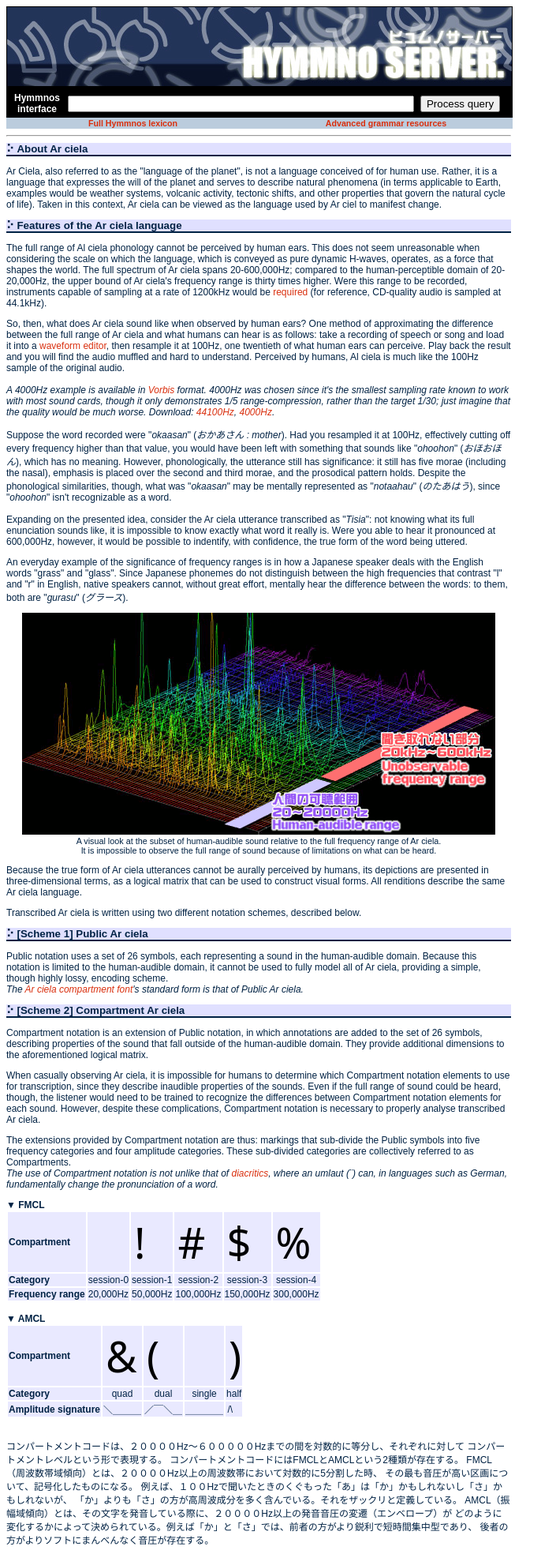
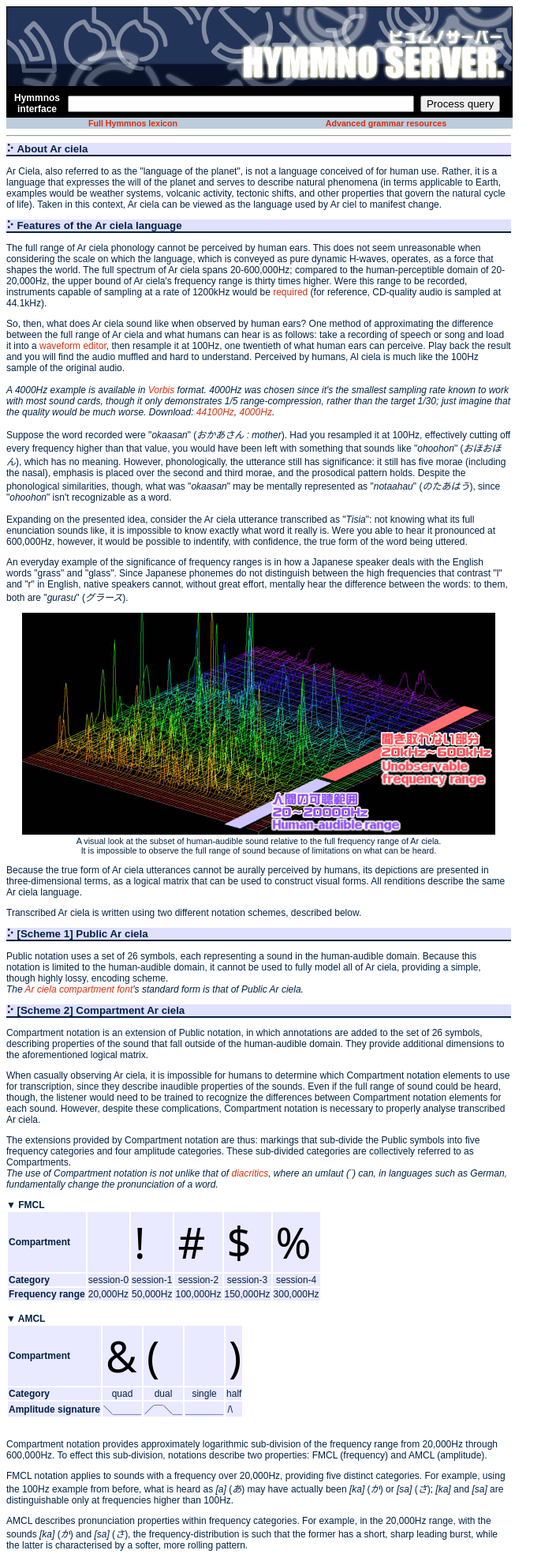
Before and after one commit to flan/hymmnoserver, a PHP site: page /ar-ciela.php in a window 1280 px wide. Shown: the top 1968 px of the page at 79% size, without its empty margins (0-705 px from the left). Run offline with PHP 8.4, Linux system fonts and the light colour scheme; data that the repository does not hold is empty; some libraries are stand-ins or nearby versions.

Commit message:
Translated everything up to the pronunciation section.

```diff
--- a/ar-ciela.php
+++ b/ar-ciela.php
@@ -74,7 +74,7 @@ See license.README for details.
             </p>
             <div class="section-title text-title-small">⠕ Features of the Ar ciela language</div>
             <p>
-                The full range of Al ciela phonology cannot be perceived by human ears. This does
+                The full range of Ar ciela phonology cannot be perceived by human ears. This does
                 not seem unreasonable when considering the scale on which the language, which
                 is conveyed as pure dynamic H-waves, operates, as a force that shapes the world.
                 The full spectrum of Ar ciela spans 20-600,000Hz; compared to the human-perceptible
@@ -252,21 +252,37 @@ See license.README for details.
 				</tr>
 			</table><br/>
             <p>
-                コンパートメントコードは、２００００Hz〜６０００００Hzまでの間を対数的に等分し、それぞれに対して
-                コンパートメントレベルという形で表現する。
-                コンパートメントコードにはFMCLとAMCLという2種類が存在する。
-                FMCL（周波数帯域傾向）とは、２００００Hz以上の周波数帯において対数的に5分割した時、
-                その最も音圧が高い区画について、記号化したものになる。
-                例えば、１００Hzで聞いたときのくぐもった「あ」は「か」かもしれないし「さ」かもしれないが、
-                「か」よりも「さ」の方が高周波成分を多く含んでいる。それをザックリと定義している。
-                AMCL（振幅域傾向）とは、その文字を発音している際に、２００００Hz以上の発音音圧の変遷（エンベロープ）が
-                どのように変化するかによって決められている。例えば「か」と「さ」では、前者の方がより鋭利で短時間集中型であり、
-                後者の方がよりソフトにまんべんなく音圧が存在する。<br/>
+                Compartment notation provides approximately logarithmic sub-division of the
+                frequency range from 20,000Hz through 600,000Hz.
+                To effect this sub-division, notations describe two properties: FMCL (frequency) and
+                AMCL (amplitude).
             </p>
             <p>
-                通常、FMCLはパブリック文字の上側に、AMCLは下側に記述する。<br/>
-                尚、コンパートメントコードは母音には使わない。<br/>
-                子音に多く存在する高周波成分の指標である為、母音に使うのは無意味な為である。<br/>
+                FMCL notation applies to sounds with a frequency over 20,000Hz, providing five
+                distinct categories. For example, using the 100Hz example from before, what is heard
+                as <em>[a]</em> (<em>あ</em>) may have actually been <em>[ka]</em> (<em>か</em>) or
+                <em>[sa]</em> (<em>さ</em>); <em>[ka]</em> and <em>[sa]</em> are distinguishable only
+                at frequencies higher than 100Hz.
+            </p>
+            <p>
+                AMCL describes pronunciation properties within frequency categories. For example, in
+                the 20,000Hz range, with the sounds <em>[ka]</em> (<em>か</em>) and <em>[sa]</em>
+                (<em>さ</em>), the frequency-distribution is such that the former has a short, sharp
+                leading burst, while the latter is characterised by a softer, more rolling pattern.
+            </p>
+            <p>
+                Notes:
+                <ul style="margin-top: -10px;">
+                    <li>
+                        When written, FMCL annotation is placed in the upper section of an
+                        otherwise-Public character, with AMCL annotation appearing on the lower side.
+                    </li>
+                    <li>
+                        Compartment notation is not used with vowels, since morae are not subject to
+                        variances in enunciation: their formants remain steady throughout the duration
+                        of the sound.
+                    </li>
+                </ul>
             </p>
             <b>▼　A practical example</b><br/>
             <table style="text-align: center;">
@@ -290,8 +306,10 @@ See license.README for details.
                 </tr>
             </table>
             <p>
-                「Ec Tisia」は「共感＋成長」と「皆＋誠心＋赦し＋希望＋想いの力」という意味による綴りである為、コンパートメント表記では『Ec[s-4/harf] T[s-3/quad]is[s-4/dual]ia』となる。
-                それをコンパートメント文字で記すと、上記のような文字になるのである。
+                &quot;Ec Tisia&quot; means 「共感＋成長」と「皆＋誠心＋赦し＋希望＋想いの力」, the sum of
+                the symbols that comprise its words; its Compartment form is
+                &quot;Ec[s-4/half] T[s-3/quad]is[s-4/dual]ia&quot;, which is rendered in glyphs
+                above.
             </p>
             <div class="section-title text-title-small">⠕ Pronunciation in Ar ciela</div>
             <p>
```
